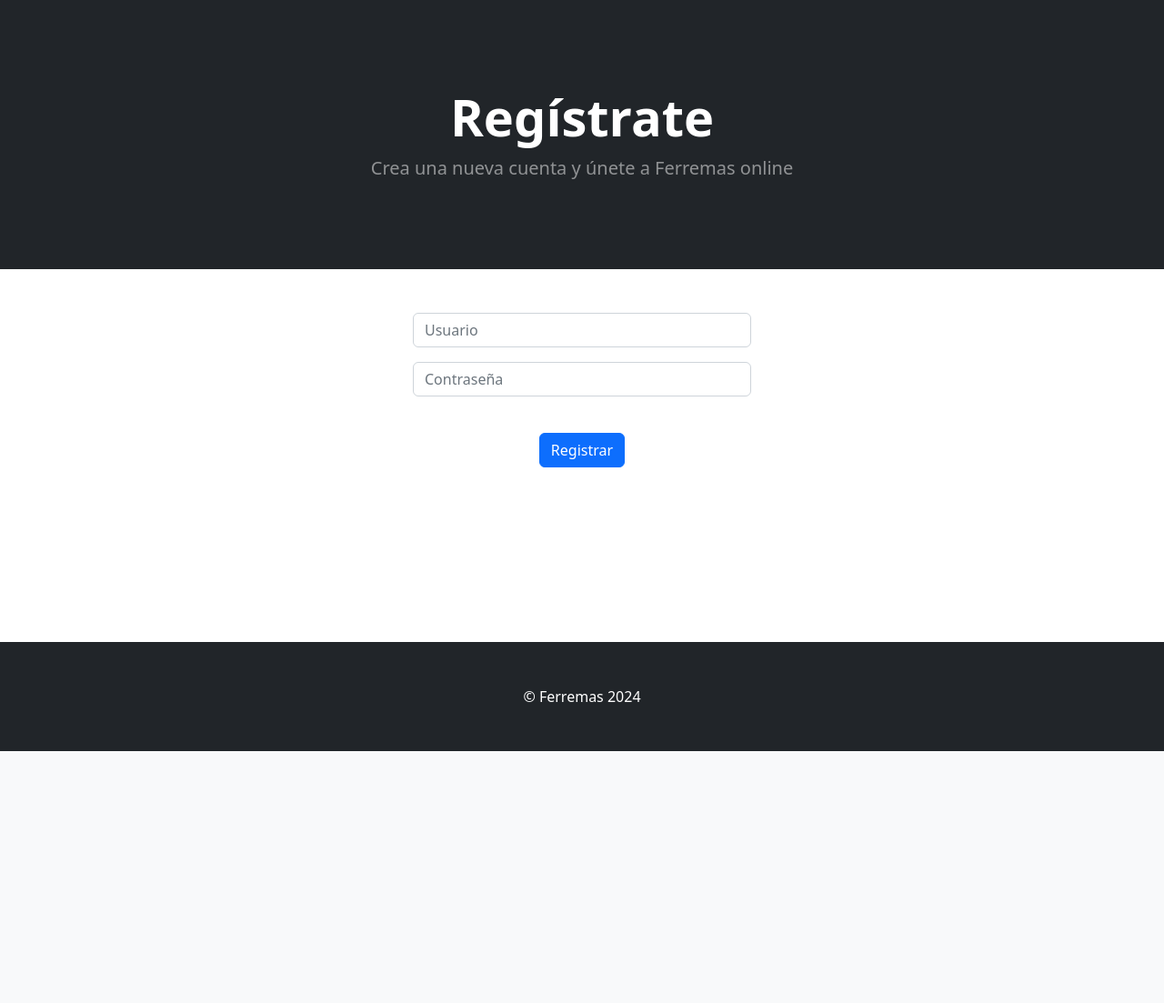
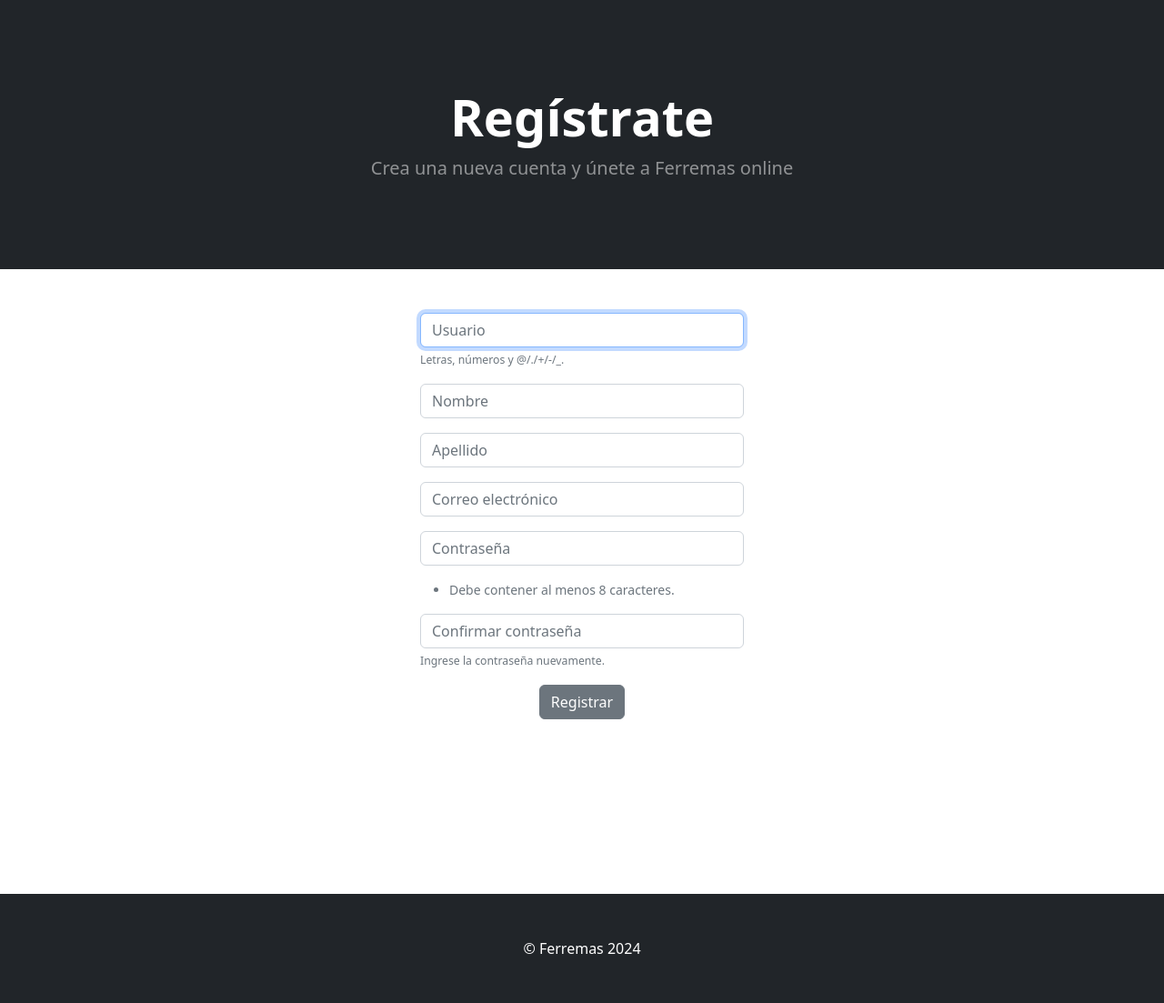
Before and after one commit to Mitsusabur0/ferremas, a Django app: page /register in a window 1280 px wide. Shown: the part 57-1160 px from the top of the page at 91% size. Before the commit the page ends 883 px from the top, so only its background shows below. Run offline with Django 5.2, Linux system fonts and the light colour scheme; some libraries are stand-ins or nearby versions.

Commit message:
Crear pagina de registro

```diff
--- a/tienda/forms.py
+++ b/tienda/forms.py
@@ -4,9 +4,9 @@
 
 
 class SignUpForm(UserCreationForm):
-    email = forms.EmailField(label="", widget=forms.TextInput(attrs={'class':'form-control', 'placeholder':'Email Address'}))
-    first_name = forms.CharField(label="", max_length=100, widget=forms.TextInput(attrs={'class':'form-control', 'placeholder':'First Name'}))
-    last_name = forms.CharField(label="", max_length=100, widget=forms.TextInput(attrs={'class':'form-control', 'placeholder':'Last Name'}))
+    email = forms.EmailField(label="", widget=forms.TextInput(attrs={'class':'form-control', 'placeholder':'Correo electrónico'}))
+    first_name = forms.CharField(label="", max_length=100, widget=forms.TextInput(attrs={'class':'form-control', 'placeholder':'Nombre'}))
+    last_name = forms.CharField(label="", max_length=100, widget=forms.TextInput(attrs={'class':'form-control', 'placeholder':'Apellido'}))
 
     class Meta:
         model = User
@@ -15,17 +15,17 @@
     def __init__(self, *args, **kwargs):
         super(SignUpForm, self).__init__(*args, **kwargs)
 
-        self.fields['username'].widget.attrs['placeholder'] = 'User Name'
+        self.fields['username'].widget.attrs['placeholder'] = 'Usuario'
         self.fields['username'].widget.attrs['class'] = 'form-control'
         self.fields['username'].label = ''
-        self.fields['username'].help_text = '<span class="form-text text-muted"><small>Required. 150 characters or fewer. Letters, digits and @/./+/-/_ only.</small></span>'
+        self.fields['username'].help_text = '<span class="form-text text-muted"><small>Letras, números y @/./+/-/_.</small></span>'
 
         self.fields['password1'].widget.attrs['class'] = 'form-control'
-        self.fields['password1'].widget.attrs['placeholder'] = 'Password'
+        self.fields['password1'].widget.attrs['placeholder'] = 'Contraseña'
         self.fields['password1'].label = ''
-        self.fields['password1'].help_text = '<ul class="form-text text-muted small"><li>Your password can\'t be too similar to your other personal information.</li><li>Your password must contain at least 8 characters.</li><li>Your password can\'t be a commonly used password.</li><li>Your password can\'t be entirely numeric.</li></ul>'
+        self.fields['password1'].help_text = '<ul class="form-text text-muted small"><li>Debe contener al menos 8 caracteres.</li></ul>'
 
         self.fields['password2'].widget.attrs['class'] = 'form-control'
-        self.fields['password2'].widget.attrs['placeholder'] = 'Confirm Password'
+        self.fields['password2'].widget.attrs['placeholder'] = 'Confirmar contraseña'
         self.fields['password2'].label = ''
-        self.fields['password2'].help_text = '<span class="form-text text-muted"><small>Enter the same password as before, for verification.</small></span>'
+        self.fields['password2'].help_text = '<span class="form-text text-muted"><small>Ingrese la contraseña nuevamente.</small></span>'
--- a/tienda/templates/register.html
+++ b/tienda/templates/register.html
@@ -11,35 +11,24 @@
     </div>
 </header>
 
-
 <div class="container">
 
     <div class="row">
-        <center>
-            <div class="col-md-4">
+            <div class="col-md-4 offset-md-4">
                 <br><br>
-                <form method="POST" action="{% url 'login' %}">
+                <form method="POST" action="{% url 'register' %}">
                     {% csrf_token %}
-                    <div class="mb-3">
-                      <input type="text" class="form-control" name="username" placeholder="Usuario">
-                    </div>
-                    <div class="mb-3">
-                      <input type="password" class="form-control" name="password" placeholder="Contraseña">
-                    </div>
-                    <br>
-                    <button type="submit" class="btn btn-primary">Registrar</button>
-                  </form>
+                    {{ form.as_p }}
 
-
-
-
-
-
-
+                    <center>
+                        <button class="btn btn-secondary" type="submit">
+                            Registrar
+                        </button>
+                    </center>
+                </form>
                 <br><br><br><br>
                 <br><br><br><br>
             </div>
-        </center>
     </div>
 </div>
 
--- a/tienda/views.py
+++ b/tienda/views.py
@@ -38,6 +38,19 @@
 
 
 def register_user(request):
-
-
-    return render(request, "register.html", {})
+    form = SignUpForm()
+    if request.method == "POST":
+        form = SignUpForm(request.POST)
+        if form.is_valid():
+            form.save()
+            username = form.cleaned_data["username"]
+            password = form.cleaned_data["password1"]
+            user = authenticate(username=username, password=password)
+            login(request, user)
+            messages.success(request, ("Usuario creado exitosamente."))
+            return redirect("home")
+        else:
+            messages.success(request, ("Error al registrar, intente nuevamente."))
+            return redirect("register")
+    else:
+        return render(request, "register.html", {"form":form})
```
Also changed, not shown: db.sqlite3.
